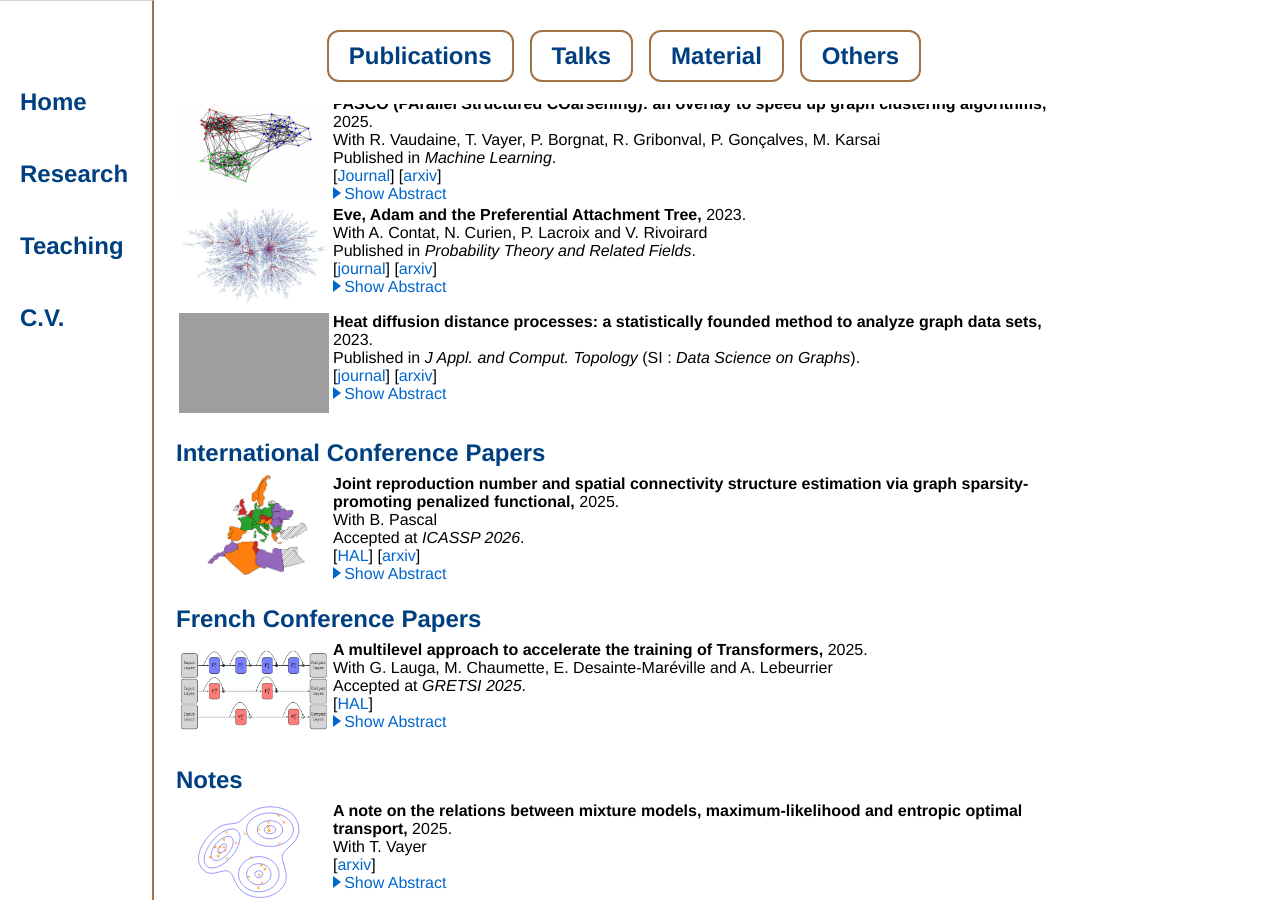
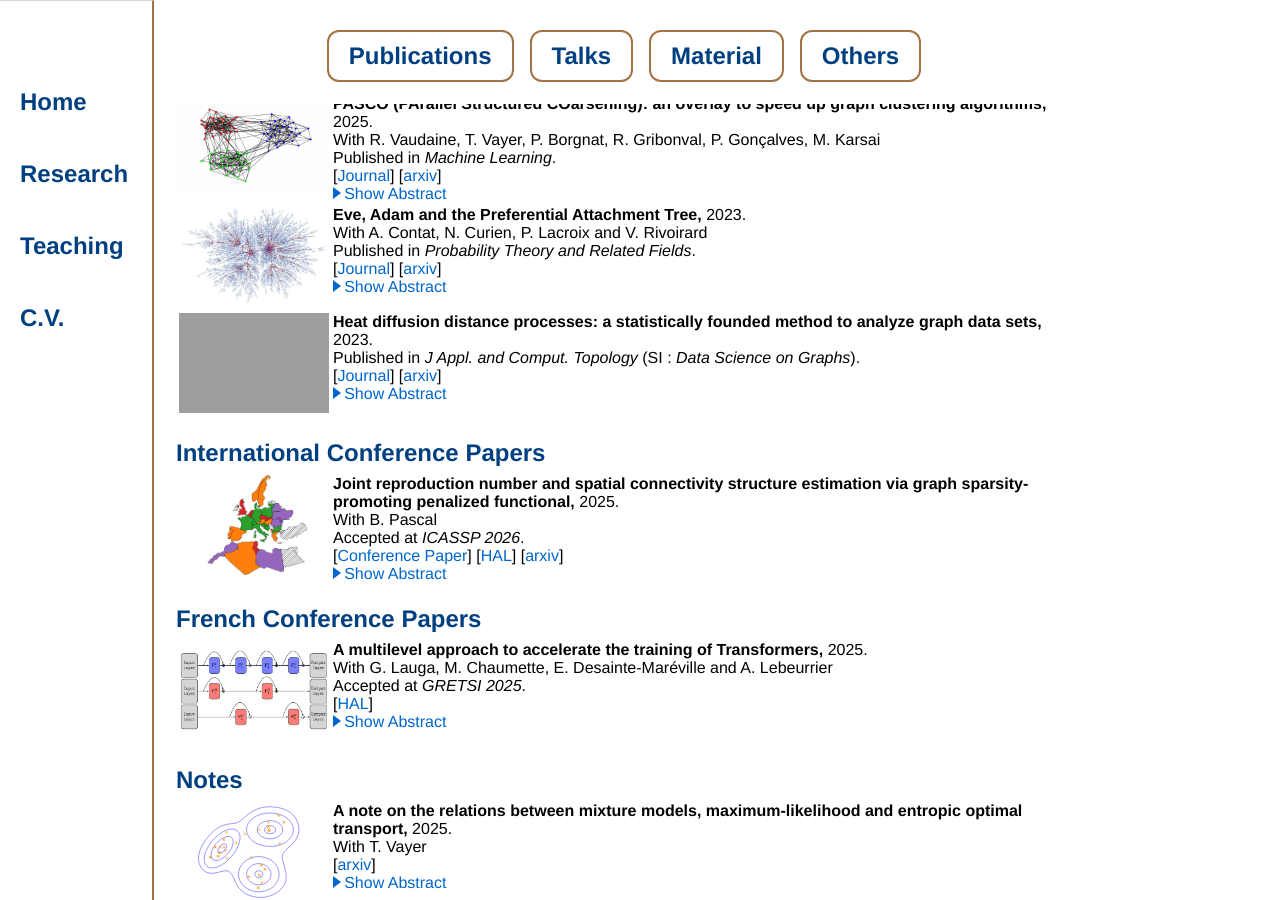
Before and after one commit to elasalle/elasalle.github.io, a Jekyll site: the page built from research/index.html, in a window 1280 px wide and 900 px high, scrolled down 740 px. Built offline with Jekyll 4.4.1, drawn with Linux system fonts in a browser that asks for light colours; some web fonts are replaced; formulas are drawn with MathJax 3; grey boxes are pictures that could not be loaded.

Commit message:
add conf paper version ICASSP

```diff
--- a/research/index.html
+++ b/research/index.html
@@ -111,7 +111,7 @@ I also exploit graph structures using signal processing for applications in epid
     <b>Eve, Adam and the Preferential Attachment Tree,</b> 2023. <br>
     With A. Contat, N. Curien, P. Lacroix and V. Rivoirard <br>
     Published in <i>Probability Theory and Related Fields</i>. <br>
-    [<a href="https://link.springer.com/article/10.1007/s00440-023-01253-1">journal</a>] [<a href="https://arxiv.org/pdf/2303.04752.pdf">arxiv</a>]
+    [<a href="https://link.springer.com/article/10.1007/s00440-023-01253-1">Journal</a>] [<a href="https://arxiv.org/pdf/2303.04752.pdf">arxiv</a>]
         <button class="showhide art_arbstr_2" onclick="switchDisplayByClassName('art_arbstr_2')" style="display: block;"><div class="arrow-right"></div>Show Abstract<span class="dots">...</span></button>
         <button class="showhide art_arbstr_2" onclick="switchDisplayByClassName('art_arbstr_2')" style="display : none;"><div class="arrow-top"></div>Hide Abstract</button>
         <p class="abstracttext art_arbstr_2" style="display : none;">
@@ -131,7 +131,7 @@ I also exploit graph structures using signal processing for applications in epid
       <td class="nopadding top">
       <b>Heat diffusion distance processes: a statistically founded method to analyze graph data sets,</b> 2023. <br>
       Published in <i>J Appl. and Comput. Topology</i> (SI : <i>Data Science on Graphs</i>). <br>
-      [<a href="https://rdcu.be/dctmr">journal</a>] [<a href="https://arxiv.org/pdf/2109.13213.pdf">arxiv</a>]
+      [<a href="https://rdcu.be/dctmr">Journal</a>] [<a href="https://arxiv.org/pdf/2109.13213.pdf">arxiv</a>]
           <button class="showhide art_arbstr_1" onclick="switchDisplayByClassName('art_arbstr_1')" style="display: block;"><div class="arrow-right"></div>Show Abstract<span class="dots">...</span></button>
           <button class="showhide art_arbstr_1" onclick="switchDisplayByClassName('art_arbstr_1')" style="display : none;"><div class="arrow-top"></div>Hide Abstract</button>
           <p class="abstracttext art_arbstr_1" style="display : none;">
@@ -163,7 +163,7 @@ I also exploit graph structures using signal processing for applications in epid
     <b>Joint reproduction number and spatial connectivity structure estimation via graph sparsity-promoting penalized functional,</b> 2025.<br>
     With B. Pascal<br>
     Accepted at <i>ICASSP 2026</i>. <br>
-    [<a href="https://hal.science/hal-05271255v1/document">HAL</a>] [<a href="https://arxiv.org/pdf/2509.20034">arxiv</a>]
+    [<a href="https://ieeexplore.ieee.org/stamp/stamp.jsp?arnumber=11463060">Conference Paper</a>] [<a href="https://hal.science/hal-05271255v1/document">HAL</a>] [<a href="https://arxiv.org/pdf/2509.20034">arxiv</a>]
     <!-- [<a href="https://arxiv.org/pdf/2311.04673.pdf">arxiv</a>] -->
         <button class="showhide art_arbstr_7" onclick="switchDisplayByClassName('art_arbstr_7')" style="display: block;"><div class="arrow-right"></div>Show Abstract<span class="dots">...</span></button>
         <button class="showhide art_arbstr_7" onclick="switchDisplayByClassName('art_arbstr_7')" style="display : none;"><div class="arrow-top"></div>Hide Abstract</button>
```
